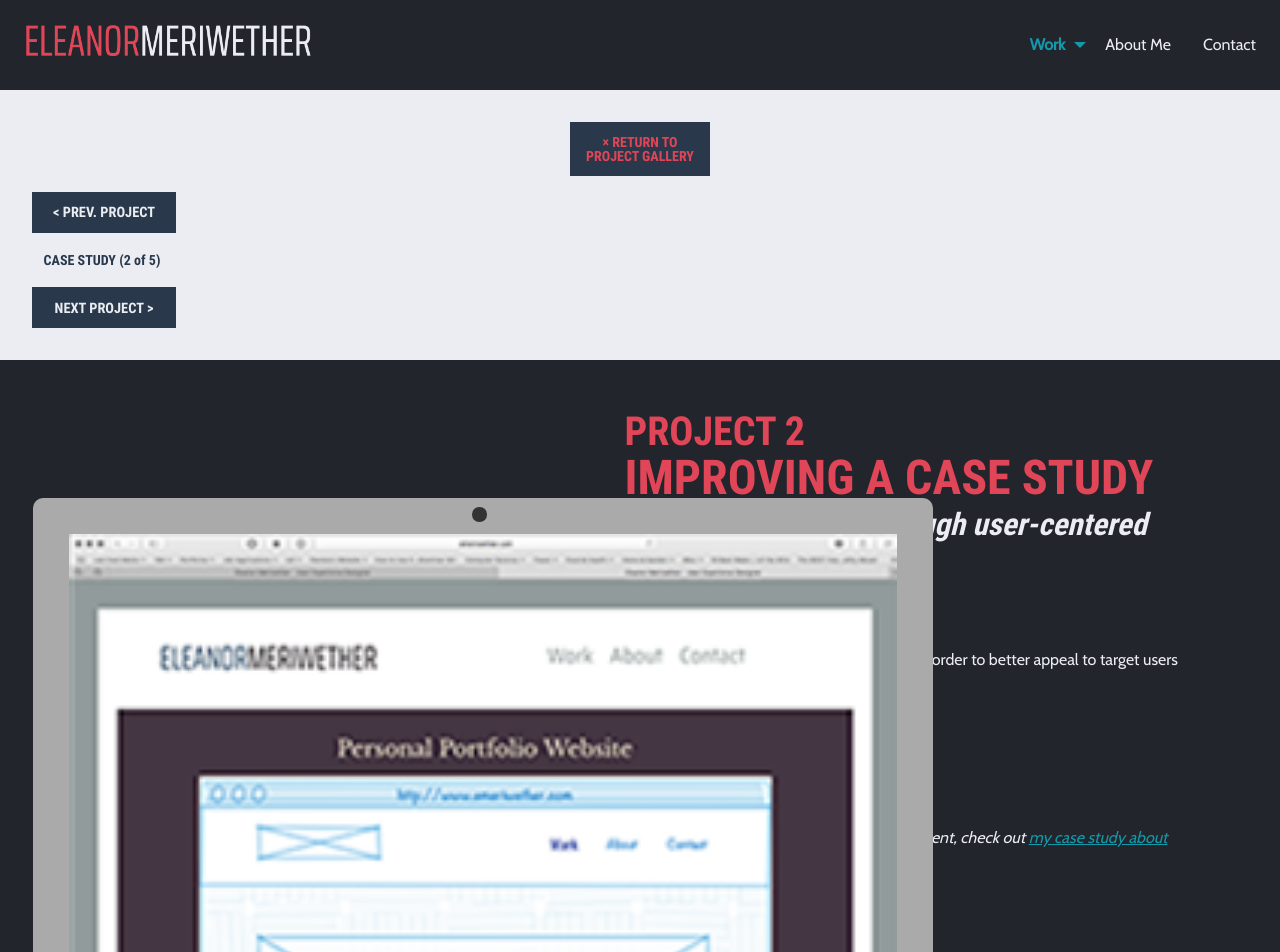
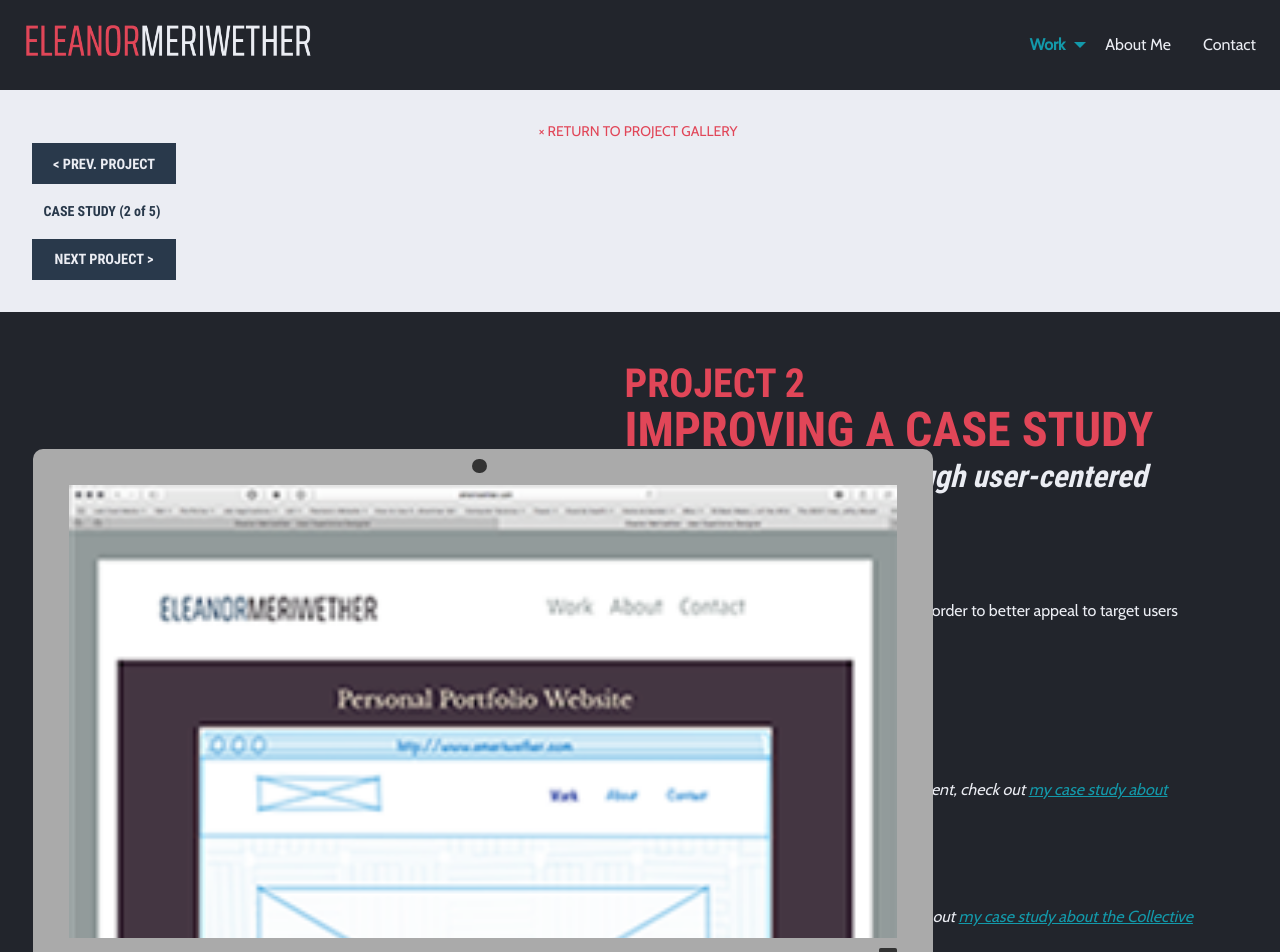
Before and after one commit to emeriwether/emeriwether.github.io, a Jekyll site: the page built from project.html, in a window 1280 px wide. Shown: the top 952 px of the page. Built offline with Jekyll 4.4.1, drawn with Linux system fonts in a browser that asks for light colours.

Commit message:
ct prev comm

```diff
--- a/project.html
+++ b/project.html
@@ -8,7 +8,7 @@
 ---
 
 <nav class="grid-x align-center align-middle projectNav">
-    <a href="/home.html" class="small-4 medium-3 large-2 cell button returnToHome">&times; RETURN TO PROJECT GALLERY</a>
+    <a href="/home.html" class="small-4 medium-3 large-2 cell returnToHome">&times; RETURN TO PROJECT GALLERY</a>
     <div class="cell">
         <a class="small-4 medium-3 large-2 cell button" href="/projectA.html">&lt; PREV. PROJECT</a>
         <p class="small-4 medium-3 large-2  cell text-center">CASE STUDY <br class="rwd-break">(2 of 5)</p>
```
